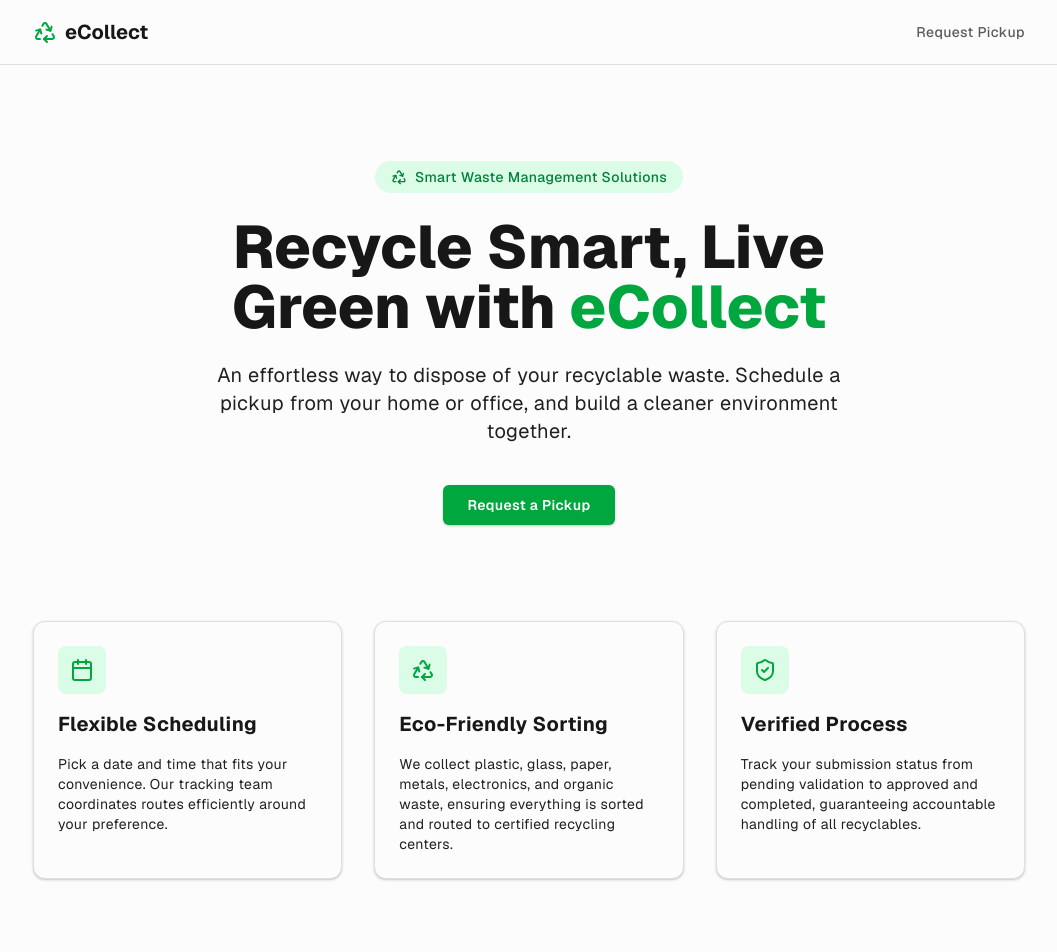
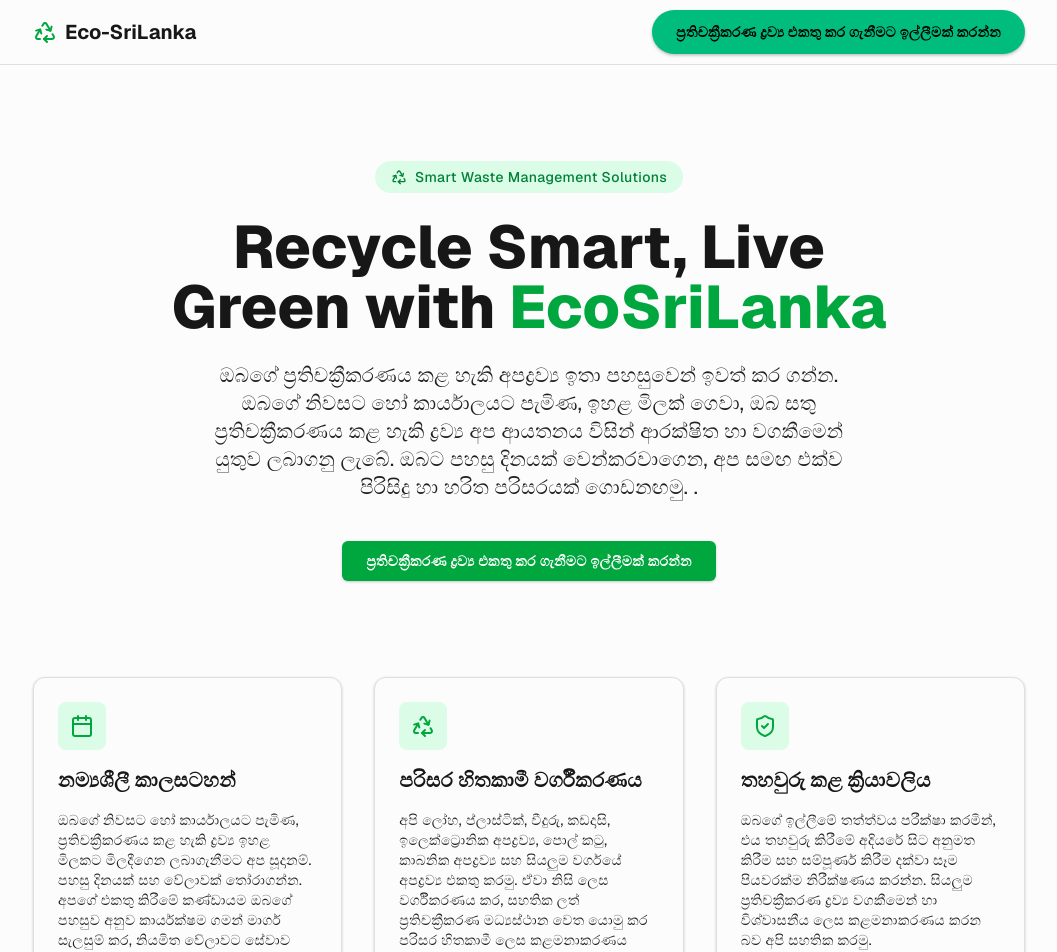
Before and after one commit to arctic44solution/ecollect, a Next.js app: page / in a window 1280 px wide. Shown: the top 952 px of the page, without its empty margins (111-1168 px from the left). Built offline with nearby package versions, Linux system fonts and the light colour scheme; no server answers.

Commit message:
chore: configure supabase env variables and fix layout hydration issue

```diff
--- a/app/(public)/request/page.tsx
+++ b/app/(public)/request/page.tsx
@@ -132,14 +132,16 @@
           Submission Received! 🎉
         </h1>
         <p className="text-muted-foreground text-lg max-w-md">
-          Thank you for recycling! Your request has been successfully saved. Our
-          collection team will review it and contact you soon.
+          ප්‍රතිචක්‍රීකරණයට එක්වීම පිළිබඳව ස්තුතියි!
+
+          ඔබගේ ඉල්ලීම සාර්ථකව සුරක්ෂිත කර ඇත. අපගේ එකතු කිරීමේ කණ්ඩායම එය පරීක්ෂා කර,
+           ඉක්මනින්ම ඔබව සම්බන්ධ කරගනු ඇත.
         </p>
         <Button
           onClick={() => setIsSuccess(false)}
           className="mt-4 bg-green-600 hover:bg-green-700 text-white"
         >
-          Submit Another Request
+          තවත් ඉල්ලීමක් යොමු කරන්න
         </Button>
       </div>
     );
@@ -151,7 +153,7 @@
       <div className="mb-8 text-center">
         <h1 className="text-3xl font-bold">Recycle Your Waste Easily ♻️</h1>
         <p className="mt-3 text-muted-foreground">
-          Submit your recyclable items and we will arrange a collection.
+          ඔබගේ ප්‍රතිචක්‍රීකරණය කළ හැකි ද්‍රව්‍ය ඉදිරිපත් කරන්න, අපි ඒවා එකතු කර ගැනීමට අවශ්‍ය කටයුතු සූදානම් කරමු.
         </p>
       </div>
 
@@ -159,9 +161,9 @@
         <FieldGroup>
           {/* User Information */}
           <FieldSet>
-            <FieldLegend>Your Information</FieldLegend>
+            <FieldLegend>ඔබගේ තොරතුරු</FieldLegend>
             <FieldDescription>
-              Tell us where to collect your items.
+              ඔබගේ ද්‍රව්‍ය එකතු කර ගැනීමට ස්ථානය පිළිබඳව අපට දන්වන්න.
             </FieldDescription>
 
             <FieldGroup>
@@ -219,9 +221,9 @@
 
           {/* Waste Information */}
           <FieldSet>
-            <FieldLegend>Waste Information</FieldLegend>
+            <FieldLegend>අපද්‍රව්‍ය තොරතුරු</FieldLegend>
             <FieldDescription>
-              Select the items you want us to collect.
+              අප විසින් එකතු කර ගැනීමට අවශ්‍ය ද්‍රව්‍ය තෝරන්න.
             </FieldDescription>
 
             <FieldGroup className="grid grid-cols-2 gap-3">
@@ -254,9 +256,9 @@
 
           {/* Collection Date & Notes */}
           <FieldSet>
-            <FieldLegend>Preferred Collection Date & Notes</FieldLegend>
+            <FieldLegend>කැමති එකතු කිරීමේ දිනය සහ සටහන්</FieldLegend>
             <FieldDescription>
-              Choose a suitable date and write any special pickup instructions.
+              ඔබට පහසු දිනයක් තෝරාගෙන, විශේෂ උපදෙස් තිබේ නම් සඳහන් කරන්න.
             </FieldDescription>
 
             <FieldGroup>
@@ -318,7 +320,7 @@
                 Request...
               </>
             ) : (
-              "Request Collection"
+              "එකතු කිරීම සඳහා ඉල්ලීම යොමු කරන්න"
             )}
           </Button>
         </FieldGroup>
@@ -327,8 +329,8 @@
       {/* Contact Section */}
       <div className="mt-10">
         <div className="mb-5 text-center">
-          <h2 className="font-semibold">Need Help?</h2>
-          <p className="text-sm text-muted-foreground">Contact us directly</p>
+          <h2 className="font-semibold">උදව් අවශ්‍යද?</h2>
+          <p className="text-sm text-muted-foreground">අපව සෘජුවම සම්බන්ධ කරගන්න.</p>
         </div>
 
         <div className="flex gap-3">
--- a/app/page.tsx
+++ b/app/page.tsx
@@ -31,13 +31,15 @@
 
         <h1 className="text-4xl md:text-6xl font-extrabold tracking-tight">
           Recycle Smart, Live Green with{" "}
-          <span className="text-green-600">eCollect</span>
+          <span className="text-green-600">EcoSriLanka</span>
         </h1>
 
         <p className="text-lg md:text-xl text-muted-foreground max-w-2xl">
-          An effortless way to dispose of your recyclable waste. Schedule a
-          pickup from your home or office, and build a cleaner environment
-          together.
+          ඔබගේ ප්‍රතිචක්‍රීකරණය කළ හැකි අපද්‍රව්‍ය ඉතා පහසුවෙන් ඉවත් කර ගන්න.
+           ඔබගේ නිවසට හෝ කාර්යාලයට පැමිණ, ඉහළ මිලක් ගෙවා, ඔබ සතු ප්‍රතිචක්‍රීකරණය කළ
+            හැකි ද්‍රව්‍ය අප ආයතනය විසින් ආරක්ෂිත හා වගකීමෙන් යුතුව ලබාගනු ලැබේ. ඔබට පහසු දිනයක් වෙන්කරවාගෙන, අප සමඟ එක්ව පිරිසිදු හා හරිත පරිසරයක් ගොඩනඟමු.
+
+.
         </p>
 
         <div className="flex flex-wrap gap-4 justify-center mt-4">
@@ -46,7 +48,7 @@
             className="bg-green-600 hover:bg-green-700 text-white font-semibold shadow-sm"
             asChild
           >
-            <Link href="/request">Request a Pickup</Link>
+            <Link href="/request">ප්‍රතිචක්‍රීකරණ ද්‍රව්‍ය එකතු කර ගැනීමට ඉල්ලීමක් කරන්න</Link>
           </Button>
         </div>
       </section>
@@ -58,10 +60,11 @@
           <div className="p-3 bg-green-100 dark:bg-green-950 text-green-600 dark:text-green-400 rounded-lg w-fit">
             <Calendar className="h-6 w-6" />
           </div>
-          <h3 className="text-xl font-bold">Flexible Scheduling</h3>
+          <h3 className="text-xl font-bold">නම්‍යශීලී කාලසටහන්</h3>
           <p className="text-muted-foreground text-sm">
-            Pick a date and time that fits your convenience. Our tracking team
-            coordinates routes efficiently around your preference.
+            ඔබගේ නිවසට හෝ කාර්යාලයට පැමිණ, ප්‍රතිචක්‍රීකරණය කළ හැකි ද්‍රව්‍ය ඉහළ මිලකට මිලදීගෙන ලබාගැනීමට අප සූදානම්.
+             පහසු දිනයක් සහ වේලාවක් තෝරාගන්න. අපගේ එකතු කිරීමේ කණ්ඩායම ඔබගේ පහසුව අනුව කාර්යක්ෂම ගමන් මාර්ග
+              සැලසුම් කර, නියමිත වේලාවට සේවාව ලබාදෙනු ඇත.
           </p>
         </div>
 
@@ -70,11 +73,11 @@
           <div className="p-3 bg-green-100 dark:bg-green-950 text-green-600 dark:text-green-400 rounded-lg w-fit">
             <Recycle className="h-6 w-6" />
           </div>
-          <h3 className="text-xl font-bold">Eco-Friendly Sorting</h3>
+          <h3 className="text-xl font-bold">පරිසර හිතකාමී වර්ගීකරණය</h3>
           <p className="text-muted-foreground text-sm">
-            We collect plastic, glass, paper, metals, electronics, and organic
-            waste, ensuring everything is sorted and routed to certified
-            recycling centers.
+            අපි ලෝහ, ප්ලාස්ටික්, වීදුරු, කඩදාසි, ඉලෙක්ට්‍රොනික අපද්‍රව්‍ය, පොල් කටු, කාබනික අපද්‍රව්‍ය සහ සියලුම
+             වර්ගයේ අපද්‍රව්‍ය එකතු කරමු. ඒවා නිසි ලෙස වර්ගීකරණය කර, සහතික ලත් ප්‍රතිචක්‍රීකරණ මධ්‍යස්ථාන
+              වෙත යොමු කර පරිසර හිතකාමී ලෙස කළමනාකරණය කරනු ලැබේ.
           </p>
         </div>
 
@@ -83,10 +86,12 @@
           <div className="p-3 bg-green-100 dark:bg-green-950 text-green-600 dark:text-green-400 rounded-lg w-fit">
             <ShieldCheck className="h-6 w-6" />
           </div>
-          <h3 className="text-xl font-bold">Verified Process</h3>
+          <h3 className="text-xl font-bold">තහවුරු කළ ක්‍රියාවලිය</h3>
           <p className="text-muted-foreground text-sm">
-            Track your submission status from pending validation to approved and
-            completed, guaranteeing accountable handling of all recyclables.
+            ඔබගේ ඉල්ලීමේ තත්ත්වය පරීක්ෂා කරමින්, එය තහවුරු කිරීමේ අදියරේ සිට අනුමත කිරීම සහ සම්පූර්ණ කිරීම
+             දක්වා සෑම පියවරක්ම නිරීක්ෂණය කරන්න. සියලුම ප්‍රතිචක්‍රීකරණ ද්‍රව්‍ය වගකීමෙන් හා විශ්වාසනීය ලෙස කළමනාකරණය
+              කරන බව අපි සහතික කරමු.
+
           </p>
         </div>
       </section>
@@ -100,11 +105,11 @@
             </div>
             <div>
               <h4 className="font-bold">
-                Now active in Colombo and major suburbs
+                දැනට කොළඹ සහ ප්‍රධාන උප නගරවල ක්‍රියාත්මකයි
               </h4>
               <p className="text-muted-foreground text-sm mt-0.5">
-                We are actively expanding our pickup networks. Check
-                availability at the form page.
+                අපගේ අපද්‍රව්‍ය එකතු කිරීමේ ජාලය තවදුරටත් පුළුල් කරමින් සිටිමු.
+                ඔබගේ ප්‍රදේශයේ සේවාව ලබාගත හැකිදැයි පරීක්ෂා කිරීමට පෝරම පිටුව වෙත පිවිසෙන්න.
               </p>
             </div>
           </div>
--- a/components/navbar.tsx
+++ b/components/navbar.tsx
@@ -11,15 +11,15 @@
           className="flex items-center gap-2"
         >
           <Recycle className="h-6 w-6 text-green-600" />
-          <span className="text-xl font-bold tracking-tight">eCollect</span>
+          <span className="text-xl font-bold tracking-tight">Eco-SriLanka</span>
         </Link>
 
         <nav>
           <Link
-            href="/request"
-            className="text-sm font-medium text-foreground/70 transition-colors hover:text-foreground"
-          >
-            Request Pickup
+          href="/request"
+          className="inline-flex items-center justify-center rounded-full bg-emerald-500 px-6 py-3 text-sm font-bold text-black shadow-md transition-all hover:bg-emerald-600 hover:shadow-lg"
+        >
+          ප්‍රතිචක්‍රීකරණ ද්‍රව්‍ය එකතු කර ගැනීමට ඉල්ලීමක් කරන්න
           </Link>
         </nav>
       </div>
```
Also changed, not shown: 1 other file (tests, documents, lock files or other folders).
